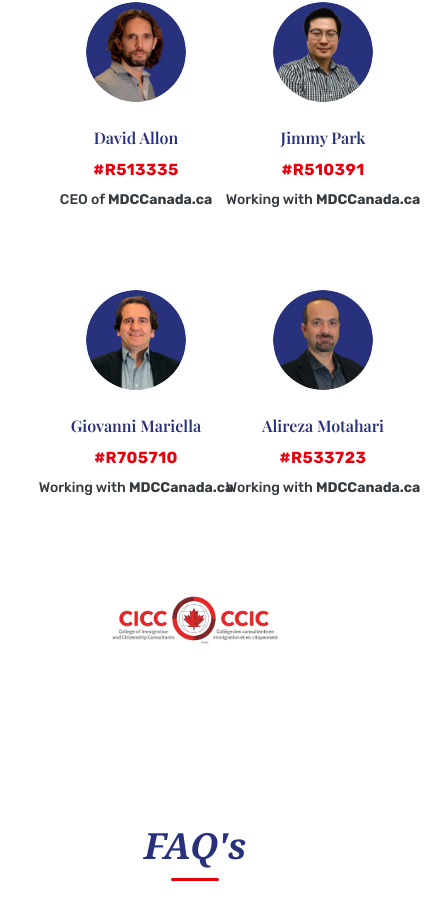
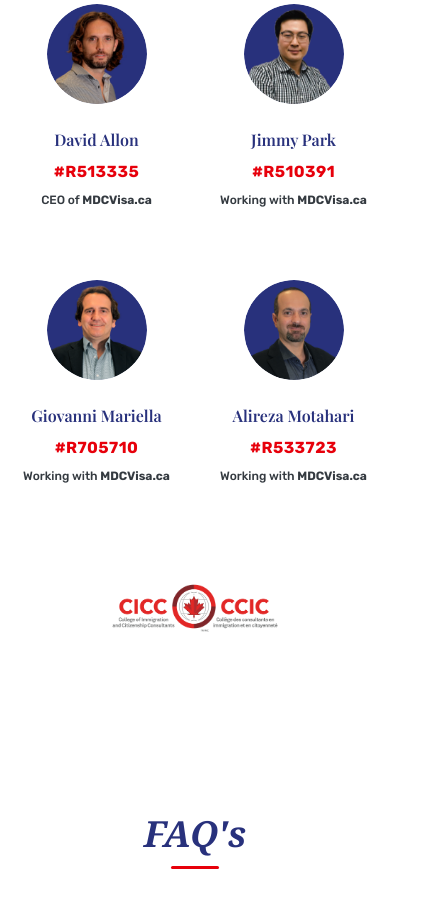
Before and after one commit to Warano02/mdc, a Next.js app: page /canadian-visas/working-holiday-visa in a window 390 px wide. Shown: the part 3216-4124 px from the top of the page, 443 px wide, since content can reach past the window. Built offline with nearby package versions, Linux system fonts and the light colour scheme; no server answers.

Commit message:
feat: canadian visas  responsive

```diff
--- a/app/(root)/canadian-visas/page.tsx
+++ b/app/(root)/canadian-visas/page.tsx
@@ -15,14 +15,14 @@ const visaItems = [
   {
     title: "Provincial Nominee Program",
     image: "/img/g/img_PNP_desktop.jpg",
-    href: "#",
+    href: "/canadian-visas/business-immigration-programs",
     imageLeft: false,
     text: "The Provincial Nominee Program (PNP) allows foreign skilled workers to earn permanent residence if they commit to living and working in a particular region of Canada. Each province and territory has its own version of the PNP that is designed to address their specific labour market needs. With a provincial nomination, you will receive an extra 600 points to add to your Comprehensive Ranking System score, which essentially guarantees you will be invited to request Canadian permanent residency.",
   },
   {
     title: "Family Sponsorship Program",
     image: "/img/g/img_FamSponsership_desktop.jpg",
-    href: "#",
+    href: "/canadian-visas/family-sponsorship-visa",
     imageLeft: true,
     text: "The Family Sponsorship Program is aimed at assisting permanent residents and citizens of Canada to sponsor their parents, spouse, children and other relatives for Canadian permanent residence. Candidates who are over 18 and legally live in Canada may be eligible.",
   },
@@ -36,14 +36,14 @@ const visaItems = [
   {
     title: "Study Permit",
     image: "/img/g/img_studentvisa_desktop.jpg",
-    href: "#",
+    href: "/canadian-visas/student-visa",
     imageLeft: true,
     text: "Canadian Study Permit allow candidates to study at any tertiary institution in the country and work on a part-time basis. It is perfect for candidates who want the opportunity to earn a world-class education or for postgraduates who would like to further their tertiary education at some of the most innovative and renowned institutions in the world.",
   },
   {
     title: "Tourist Permit",
     image: "/img/g/img_touristvisa_desktop.jpg",
-    href: "#",
+    href: "/canadian-visas/tourist-visa",
     imageLeft: false,
     text: "The Tourist Permit allows you to discover the best that Canada has to offer for up to six months. Canada has over 40 National parks and Reserves to explore, beautiful lakes and rivers to canoe down, magnificent ice-covered mountains to hike, never-ending coastlines to visit and the awe-inspiring northern lights to behold. There are numerous international festivals and events to attend, as well as a vibrant art scene and bustling nightlife.",
   },
@@ -57,7 +57,7 @@ const visaItems = [
   {
     title: "Pilot Programs",
     image: "/img/g/img_caregiver_desktop.jpg",
-    href: "#",
+    href: "/canadian-visas/business-immigration-programs",
     imageLeft: false,
     text: "The Atlantic Immigration Pilot, Agri-food Pilot and the Rural & Northern Immigration Pilot are exciting new ways for hard working immigrants to become permanent residents by securing a job offer in a certain region or community, or in a specific profession in Canada. The key is to apply to these programs early, as spaces are limited.",
   },
@@ -98,7 +98,7 @@ export default function VisasPage() {
           <div className="mt-2">
             <div className="w-full flex flex-col md:flex-row h-auto md:h-[27em] mb-2">
               <div className="w-full md:w-[36em] md:h-full flex flex-col justify-center items-center">
-                <h1 className="text-5xl text-primary font-serif mb-4">Canadian Visa Types</h1>
+                <h1 className="text-3xl md:text-5xl text-primary font-serif mb-2 md:mb-4">Canadian Visa Types</h1>
                 <div className="w-20 h-0.5 bg-red-600" />
               </div>
               <div className="w-full md:w-[36em] md:h-full flex items-center">
@@ -125,12 +125,12 @@ export default function VisasPage() {
                     <div className="w-full md:w-[36em] h-[25em] md:h-full relative">
                       <Image src={item.image} alt={item.title} fill className="object-cover" />
                     </div>
-                    <div className="w-full md:w-[36em] md:h-full flex flex-col justify-center relative px-4 py-6">
+                    <div className="w-full md:w-[36em] md:h-full flex flex-col justify-center relative md:px-4 py-6">
                       <h2 className="text-3xl text-primary font-serif mb-4 max-sm:text-2xl">{item.title}</h2>
                       <p className="w-[95%] mb-4 leading-relaxed">{item.text}</p>
                       <Link
                         href={item.href}
-                        className="font-bold no-underline text-primary absolute left-4 bottom-20 hover:opacity-70 transition-opacity after:content-[''] after:inline-block after:ml-2 after:border-t-2 after:border-b-2 after:border-l-3 after:border-t-transparent after:border-b-transparent after:border-l-primary max-sm:bottom-12 mt-6"
+                        className="font-bold no-underline text-primary md:absolute left-4 -bottom-4 md:bottom-20 hover:opacity-70 transition-opacity after:content-[''] after:inline-block after:ml-2 after:border-t-2 after:border-b-2 after:border-l-3 after:border-t-transparent after:border-b-transparent after:border-l-primary max-sm:bottom-12 md:mt-6"
                       >
                         READ MORE
                       </Link>
@@ -138,12 +138,12 @@ export default function VisasPage() {
                   </>
                 ) : (
                   <>
-                    <div className="w-full md:w-[36em] md:h-full flex flex-col justify-center relative px-4 py-6">
+                    <div className="w-full md:w-[36em] md:h-full flex flex-col justify-center relative md:px-4 py-6">
                       <h2 className="text-3xl text-primary font-serif mb-4 max-sm:text-2xl">{item.title}</h2>
                       <p className="w-[95%] mb-4 leading-relaxed">{item.text}</p>
                       <Link
                         href={item.href}
-                        className="font-bold no-underline text-primary absolute left-4 bottom-20 hover:opacity-70 transition-opacity after:content-[''] after:inline-block after:ml-2 after:border-t-2 after:border-b-2 after:border-l-3 after:border-t-transparent after:border-b-transparent after:border-l-primary max-sm:bottom-12"
+                        className="font-bold no-underline text-primary md:not-odd:absolute left-4 bottom-20 hover:opacity-70 transition-opacity after:content-[''] after:inline-block after:ml-2 after:border-t-2 after:border-b-2 after:border-l-3 after:border-t-transparent after:border-b-transparent after:border-l-primary max-sm:bottom-12"
                       >
                         READ MORE
                       </Link>
@@ -163,7 +163,7 @@ export default function VisasPage() {
         className="w-full h-[17em] bg-cover bg-center flex flex-col items-center justify-center gap-4 text-white"
         style={{ backgroundImage: "url('/img/g/img_banner_howwecanhelp_desktop.jpg')" }}
       >
-        <h2 className="text-5xl font-mono">How We Can Help</h2>
+        <h2 className="text-3xl md:text-5xl font-mono">How We Can Help</h2>
         <p className="w-[90%] text-center leading-relaxed">
           Interested in pursuing a new life in Canada? Our team of Regulated Canadian Immigration
           Consultants (RCICs) are highly qualified to help you understand and navigate through the
--- a/app/(root)/canadian-visas/working-holiday-visa/page.tsx
+++ b/app/(root)/canadian-visas/working-holiday-visa/page.tsx
@@ -225,12 +225,12 @@ export default function WorkingHolidayPage() {
       </section>
 
       <section className="w-full py-10 flex items-center justify-center relative">
-        <div className="container w-[90%] flex flex-col items-center relative">
+        <div className="md:container w-full md:w-[90%] flex flex-col items-center relative">
           <h1 className="text-5xl text-primary mb-4 relative max-[440px]:text-3xl">
             Meet Our Team
             <span className="absolute -bottom-1 left-1/2 -translate-x-1/2 w-10 h-0.5 bg-red-600" />
           </h1>
-          <p className="w-[60%] text-center leading-relaxed text-lg font-light mb-8 max-[930px]:w-[80%]">
+          <p className="md:w-[60%] text-center leading-relaxed text-lg font-light mb-8 max-[930px]:w-[80%]">
             Our{" "}
             <Link href="" className="text-primary no-underline hover:underline transition-all">
               Regulated Canadian Immigration Consultants (RCICs)
@@ -238,21 +238,21 @@ export default function WorkingHolidayPage() {
             know what it take to guide you through the immigration process until you safety arrive in Canada.
           </p>
 
-          <div className="grid grid-cols-2 sm:grid-cols-3 md:grid-cols-4 gap-4 w-full mb-6">
+          <div className="grid grid-cols-2 sm:grid-cols-3 md:grid-cols-4 gap-1 md:gap-4 w-full mb-6 ">
             {team.map((member) => (
               <div
                 key={member.name}
-                className="max-w-[20em] h-[17em] flex flex-col items-center justify-center gap-2 max-[755px]:w-[18em] max-[685px]:w-[15em]"
+                className="max-w-[20em] min-h-[17em] flex flex-col items-center justify-center gap-2 "
               >
                 <div className="rounded-full overflow-hidden mb-4">
                   <Image src={member.src} alt={member.name} width={100} height={100} className="object-cover" />
                 </div>
                 <h3 className="text-primary font-semibold">{member.name}</h3>
-                <Link href="" className="font-bold text-red-600 no-underline hover:underline tracking-wide">
+                <Link href="#" className="font-bold text-red-600 no-underline hover:underline tracking-wide">
                   {member.id}
                 </Link>
-                <p className="text-sm font-medium text-center">
-                  {member.role} <span className="font-bold">MDCCanada.ca</span>
+                <p className="text-xs md:text-sm font-medium text-center">
+                  {member.role} <span className="font-bold">MDCVisa.ca</span>
                 </p>
               </div>
             ))}
@@ -268,7 +268,7 @@ export default function WorkingHolidayPage() {
 
       <section className="w-full min-h-[40em] flex items-center justify-center py-10">
 
-        <div className="mt-4 w-[95%]">
+        <div className="mt-4 w-full md:w-[95%]">
           <FAQAccordion faqs={faqs} />
         </div>
       </section>
--- a/src/components/TableOfContents.tsx
+++ b/src/components/TableOfContents.tsx
@@ -42,7 +42,7 @@ export default function TableOfContents({ items }: TableOfContentsProps) {
   };
 
   return (
-    <aside className="w-[200px] shrink-0 sticky top-28 self-start">
+    <aside className="hidden md:block w-50 shrink-0 sticky top-28 self-start">
       <div className="bg-primary text-white text-sm font-bold px-4 py-3">
         Table of Contents
       </div>
```
